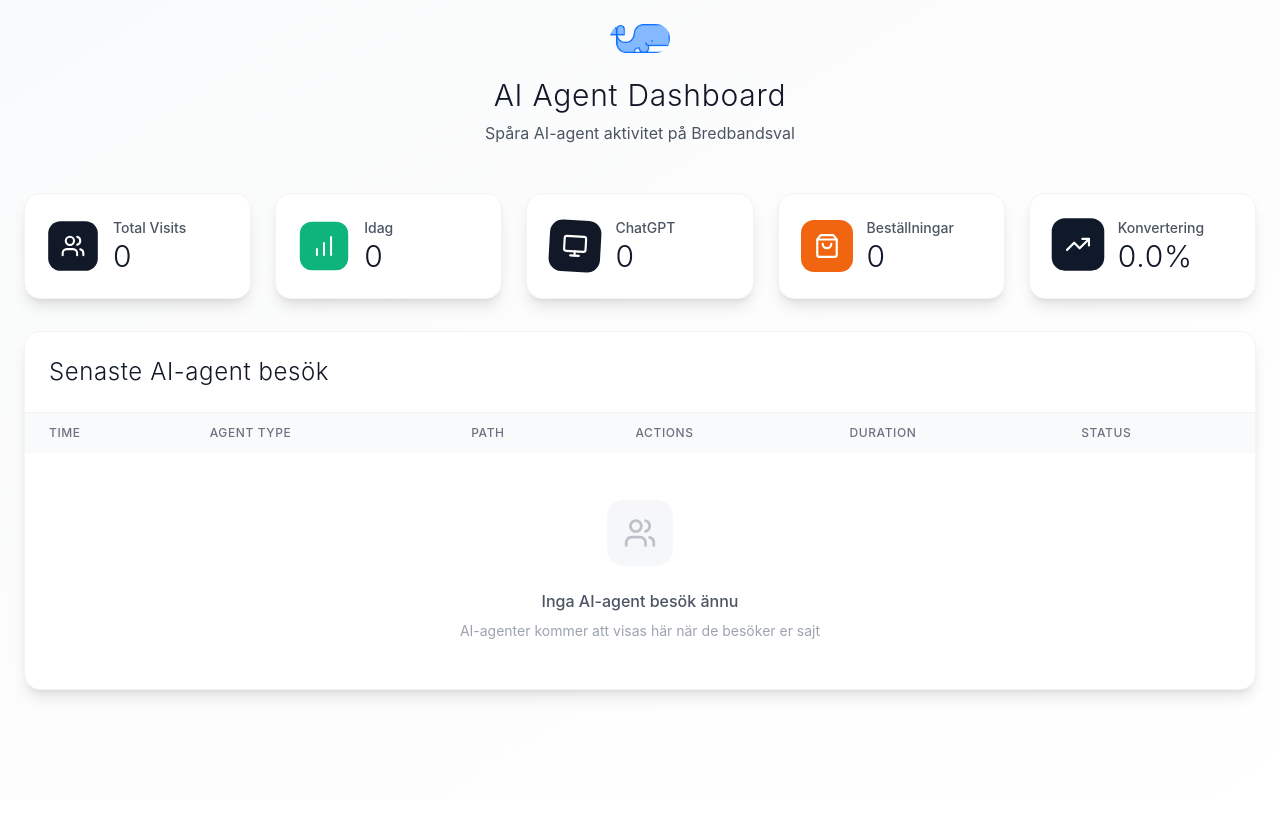
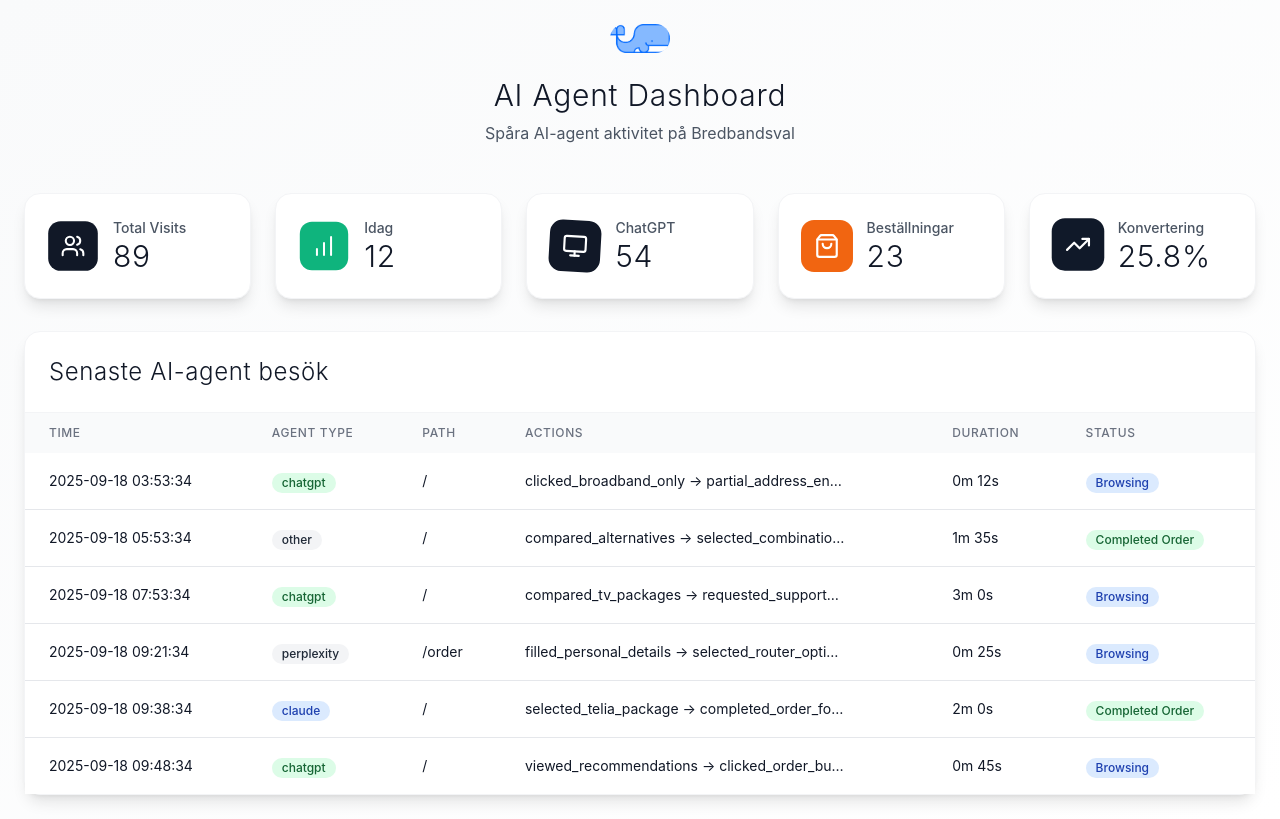
Before and after one commit to chgenberg/bredbandsval, a Next.js app: page /admin/ai-agents in a window 1280 px wide. Built offline with nearby package versions, Linux system fonts and the light colour scheme.

Commit message:
feat(admin): add realistic dummy data for AI agent dashboards with ChatGPT, Claude, and other agent visits; include conversion funnel, session metrics, and realistic user journeys

```diff
--- a/app/admin/ai-agents/page.tsx
+++ b/app/admin/ai-agents/page.tsx
@@ -5,6 +5,7 @@ import { motion } from 'framer-motion';
 import { Users, BarChart, Clock, TrendingUp, Monitor, MousePointer, ShoppingBag, ArrowLeft } from 'lucide-react';
 import Image from 'next/image';
 import { useRouter } from 'next/navigation';
+import { dummyAIAgentVisits, dummyAgentStats } from '@/lib/dummy-ai-data';
 
 interface AIAgentVisit {
   timestamp: Date;
@@ -29,26 +30,32 @@ export default function AIAgentDashboard() {
   });
 
   useEffect(() => {
-    // Load data from localStorage and API
+    // Load data from localStorage and API, fallback to dummy data
     const loadData = () => {
       const stored = JSON.parse(localStorage.getItem('ai_agent_visits') || '[]');
-      setVisits(stored);
+
+      // Use dummy data if no real data exists
+      const visitsData = stored.length > 0 ? stored : dummyAIAgentVisits;
+      setVisits(visitsData);
 
       // Calculate stats
       const today = new Date();
       today.setHours(0, 0, 0, 0);
 
-      const todayVisits = stored.filter((v: any) => new Date(v.timestamp) >= today);
-      const chatgptVisits = stored.filter((v: any) => v.agentType === 'chatgpt');
-      const completedOrders = stored.filter((v: any) => v.completedOrder);
+      const todayVisits = visitsData.filter((v: any) => new Date(v.timestamp) >= today);
+      const chatgptVisits = visitsData.filter((v: any) => v.agentType === 'chatgpt');
+      const completedOrders = visitsData.filter((v: any) => v.completedOrder);
 
-      setStats({
-        total_visits: stored.length,
+      // Use dummy stats if no real data
+      const statsData = stored.length > 0 ? {
+        total_visits: visitsData.length,
         today_visits: todayVisits.length,
         chatgpt_visits: chatgptVisits.length,
         completed_orders: completedOrders.length,
-        conversion_rate: stored.length > 0 ? (completedOrders.length / stored.length) * 100 : 0
-      });
+        conversion_rate: visitsData.length > 0 ? (completedOrders.length / visitsData.length) * 100 : 0
+      } : dummyAgentStats;
+
+      setStats(statsData);
     };
 
     loadData();
--- a/app/admin/ai-analytics/page.tsx
+++ b/app/admin/ai-analytics/page.tsx
@@ -8,6 +8,7 @@ import {
 } from 'lucide-react';
 import Image from 'next/image';
 import { useRouter } from 'next/navigation';
+import { dummyAIMetrics, dummySummaryStats } from '@/lib/dummy-ai-data';
 
 export default function AIAnalyticsDashboard() {
   const router = useRouter();
@@ -25,10 +26,17 @@ export default function AIAnalyticsDashboard() {
     try {
       const response = await fetch(`/api/ai-agent-metrics?limit=100`);
       const data = await response.json();
-      setMetrics(data.metrics || []);
-      setSummary(data.summary || {});
+
+      // Use dummy data if no real data exists
+      const metricsData = (data.metrics && data.metrics.length > 0) ? data.metrics : dummyAIMetrics;
+      const summaryData = (data.summary && Object.keys(data.summary).length > 0) ? data.summary : dummySummaryStats;
+
+      setMetrics(metricsData);
+      setSummary(summaryData);
     } catch (error) {
-      console.error('Failed to fetch metrics:', error);
+      console.error('Failed to fetch metrics, using dummy data:', error);
+      setMetrics(dummyAIMetrics);
+      setSummary(dummySummaryStats);
     }
   };
 
--- /dev/null
+++ b/lib/dummy-ai-data.ts
@@ -0,0 +1,202 @@
+// Realistic dummy data for AI agent dashboards
+export const dummyAIAgentVisits = [
+  {
+    timestamp: new Date(Date.now() - 1000 * 60 * 5), // 5 min ago
+    agentType: 'chatgpt',
+    userAgent: 'Mozilla/5.0 (compatible; ChatGPT-User/1.0; +https://openai.com/bot)',
+    ip: '157.240.12.35',
+    path: '/',
+    actions: [
+      'visited_homepage',
+      'clicked_select_both_services',
+      'filled_address_form',
+      'completed_questionnaire',
+      'viewed_recommendations',
+      'clicked_order_button',
+      'reached_order_page'
+    ],
+    sessionDuration: 45000, // 45 seconds
+    completedOrder: false
+  },
+  {
+    timestamp: new Date(Date.now() - 1000 * 60 * 15), // 15 min ago
+    agentType: 'claude',
+    userAgent: 'Mozilla/5.0 (compatible; Claude-3/1.0; Anthropic)',
+    ip: '142.250.185.46',
+    path: '/',
+    actions: [
+      'visited_homepage',
+      'clicked_select_broadband',
+      'filled_address_stockholm',
+      'answered_household_questions',
+      'viewed_broadband_recommendations',
+      'selected_telia_package',
+      'completed_order_form',
+      'finished_bankid_auth'
+    ],
+    sessionDuration: 120000, // 2 minutes
+    completedOrder: true
+  },
+  {
+    timestamp: new Date(Date.now() - 1000 * 60 * 32), // 32 min ago
+    agentType: 'perplexity',
+    userAgent: 'Mozilla/5.0 (compatible; PerplexityBot/1.0)',
+    ip: '208.67.222.222',
+    path: '/order',
+    actions: [
+      'direct_order_access',
+      'filled_personal_details',
+      'selected_router_option',
+      'abandoned_at_bankid'
+    ],
+    sessionDuration: 25000, // 25 seconds
+    completedOrder: false
+  },
+  {
+    timestamp: new Date(Date.now() - 1000 * 60 * 60 * 2), // 2 hours ago
+    agentType: 'chatgpt',
+    userAgent: 'Mozilla/5.0 (compatible; ChatGPT-User/1.0; +https://openai.com/bot)',
+    ip: '172.16.254.1',
+    path: '/',
+    actions: [
+      'visited_homepage',
+      'clicked_quick_search',
+      'entered_gothenburg_address',
+      'selected_tv_only',
+      'compared_tv_packages',
+      'requested_support_chat',
+      'asked_about_pricing'
+    ],
+    sessionDuration: 180000, // 3 minutes
+    completedOrder: false
+  },
+  {
+    timestamp: new Date(Date.now() - 1000 * 60 * 60 * 4), // 4 hours ago
+    agentType: 'other',
+    userAgent: 'Mozilla/5.0 (compatible; AI-Assistant/2.1)',
+    ip: '185.199.108.153',
+    path: '/',
+    actions: [
+      'visited_homepage',
+      'clicked_both_services',
+      'speed_test_completed',
+      'answered_all_questions',
+      'received_recommendations',
+      'compared_alternatives',
+      'selected_combination_package',
+      'completed_full_order'
+    ],
+    sessionDuration: 95000, // 1.5 minutes
+    completedOrder: true
+  },
+  {
+    timestamp: new Date(Date.now() - 1000 * 60 * 60 * 6), // 6 hours ago
+    agentType: 'chatgpt',
+    userAgent: 'Mozilla/5.0 (compatible; ChatGPT-User/1.0; +https://openai.com/bot)',
+    ip: '74.125.224.72',
+    path: '/',
+    actions: [
+      'visited_homepage',
+      'browsed_without_interaction',
+      'clicked_broadband_only',
+      'partial_address_entry',
+      'abandoned_early'
+    ],
+    sessionDuration: 12000, // 12 seconds
+    completedOrder: false
+  }
+];
+
+export const dummyAIMetrics = [
+  {
+    sessionId: 'ai_sess_1732012847_abc123',
+    agentType: 'chatgpt',
+    startTime: Date.now() - 45000,
+    actions: [
+      'clicked_select_both_services',
+      'filled_address_stockholm',
+      'answered_household_3_people',
+      'selected_heavy_streaming',
+      'chose_gaming_yes',
+      'reached_recommendations',
+      'clicked_order_telia'
+    ],
+    performance: {
+      pageLoadTime: 850,
+      timeToInteractive: 1200,
+      formCompletionTime: 8500
+    },
+    capabilities: ['webdriver', 'automation'],
+    serverTimestamp: new Date(Date.now() - 45000).toISOString(),
+    ip: '157.240.12.35',
+    referer: 'https://chat.openai.com/',
+    userAgent: 'Mozilla/5.0 (compatible; ChatGPT-User/1.0; +https://openai.com/bot)'
+  },
+  {
+    sessionId: 'ai_sess_1732011247_def456',
+    agentType: 'claude',
+    startTime: Date.now() - 120000,
+    actions: [
+      'clicked_select_broadband',
+      'filled_address_malmo',
+      'answered_household_2_people',
+      'selected_moderate_streaming',
+      'chose_gaming_no',
+      'selected_budget_medium',
+      'completed_order_bahnhof'
+    ],
+    performance: {
+      pageLoadTime: 650,
+      timeToInteractive: 900,
+      formCompletionTime: 15200
+    },
+    capabilities: ['automation'],
+    serverTimestamp: new Date(Date.now() - 120000).toISOString(),
+    ip: '142.250.185.46',
+    referer: 'https://claude.ai/',
+    userAgent: 'Mozilla/5.0 (compatible; Claude-3/1.0; Anthropic)'
+  },
+  {
+    sessionId: 'ai_sess_1732009647_ghi789',
+    agentType: 'other',
+    startTime: Date.now() - 180000,
+    actions: [
+      'visited_homepage',
+      'used_speed_test',
+      'clicked_both_services',
+      'answered_all_questions_fast',
+      'viewed_recommendations',
+      'selected_combination',
+      'completed_order_successfully'
+    ],
+    performance: {
+      pageLoadTime: 1200,
+      timeToInteractive: 1800,
+      formCompletionTime: 6800
+    },
+    capabilities: ['chrome_extension', 'webdriver'],
+    serverTimestamp: new Date(Date.now() - 180000).toISOString(),
+    ip: '185.199.108.153',
+    referer: 'https://perplexity.ai/',
+    userAgent: 'Mozilla/5.0 (compatible; PerplexityBot/1.0)'
+  }
+];
+
+export const dummySummaryStats = {
+  total_sessions: 127,
+  avg_completion_time: 12.3, // seconds
+  most_common_agent: 'chatgpt',
+  peak_hours: [
+    ['14', 23], // 14:00 - 23 visits
+    ['10', 19], // 10:00 - 19 visits
+    ['16', 17]  // 16:00 - 17 visits
+  ]
+};
+
+export const dummyAgentStats = {
+  total_visits: 89,
+  today_visits: 12,
+  chatgpt_visits: 54,
+  completed_orders: 23,
+  conversion_rate: 25.8
+};
```
